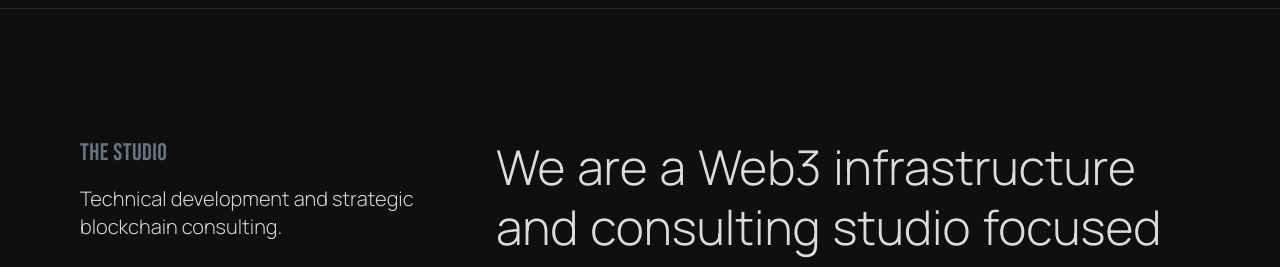
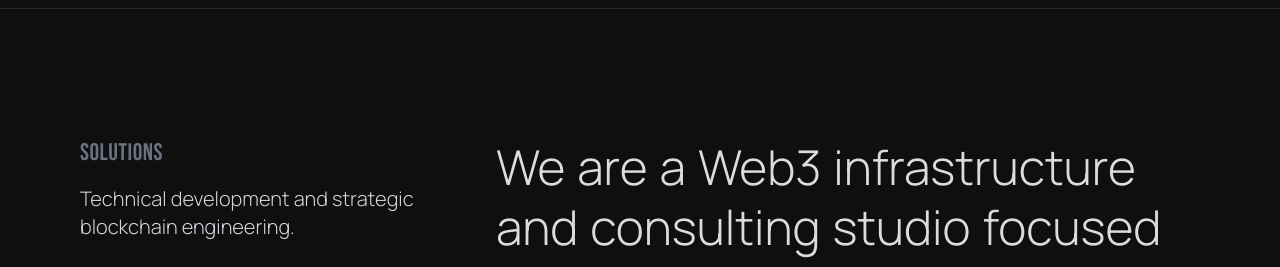
Before and after one commit to Zahh-ID/elevate, a Next.js app: page / in a window 1280 px wide. Shown: the part 2520-2787 px from the top of the page. Built offline with nearby package versions, Linux system fonts and the light colour scheme.

Commit message:
style: rename Consulting to Solutions across the app

```diff
--- a/src/components/sections/About.tsx
+++ b/src/components/sections/About.tsx
@@ -14,11 +14,11 @@ export function About() {
   const words = aboutText.split(" ");
 
   return (
-    <section ref={containerRef} className="py-32 px-6 md:px-20 max-w-7xl mx-auto border-t border-white/10" id="consulting">
+    <section ref={containerRef} className="py-32 px-6 md:px-20 max-w-7xl mx-auto border-t border-white/10" id="solutions">
       <div className="flex flex-col md:flex-row gap-16 items-start">
         <div className="w-full md:w-1/3">
-          <h3 className="heading-text text-2xl text-gray-500 mb-4 tracking-widest uppercase">The Studio</h3>
-          <p className="text-xl font-light text-gray-300">Technical development and strategic blockchain consulting.</p>
+          <h3 className="heading-text text-2xl text-gray-500 mb-4 tracking-widest uppercase">Solutions</h3>
+          <p className="text-xl font-light text-gray-300">Technical development and strategic blockchain engineering.</p>
         </div>
         <div className="w-full md:w-2/3">
           <p className="text-3xl md:text-5xl leading-tight font-light hidden md:flex md:flex-wrap md:items-center">
--- a/src/components/ui/Footer.tsx
+++ b/src/components/ui/Footer.tsx
@@ -33,7 +33,7 @@ export function Footer() {
       </div>
 
       <div className="absolute bottom-8 left-0 right-0 px-6 md:px-20 flex justify-between items-center text-xs text-gray-500 uppercase tracking-widest">
-        <span>© {new Date().getFullYear()} ELEVATE Web3 Consulting</span>
+        <span>© {new Date().getFullYear()} ELEVATE Web3 Solutions</span>
         <div className="flex gap-6">
           <a href="#" className="hover:text-accent transition-colors">Twitter</a>
           <a href="#" className="hover:text-accent transition-colors">GitHub</a>
--- a/src/components/ui/Navigation.tsx
+++ b/src/components/ui/Navigation.tsx
@@ -7,7 +7,7 @@ import { Menu, X } from "lucide-react";
 import { SplitText } from "./SplitText";
 
 const LINKS = [
-  { name: "Consulting", href: "#consulting" },
+  { name: "Solutions", href: "#solutions" },
   { name: "Our Projects", href: "/projects" },
   { name: "Our Team", href: "/team" },
 ];
```
